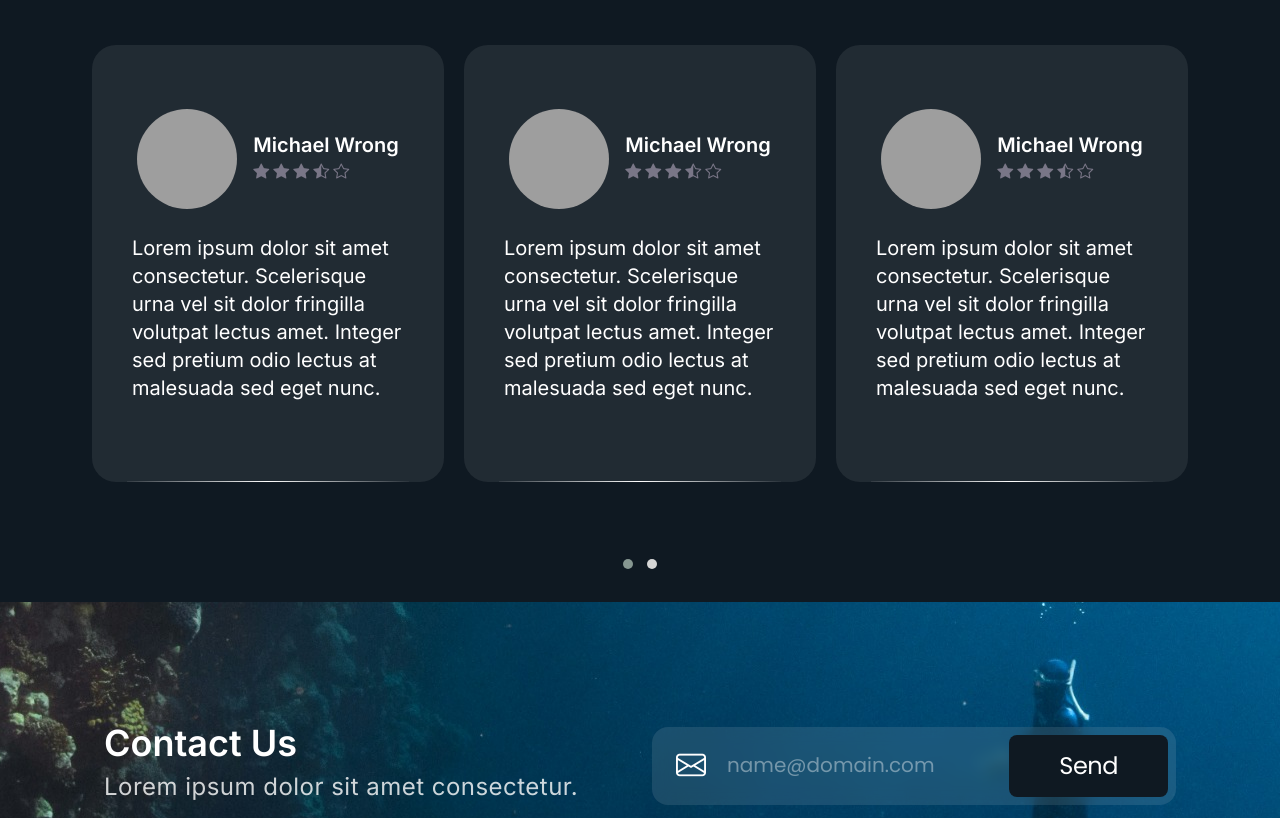
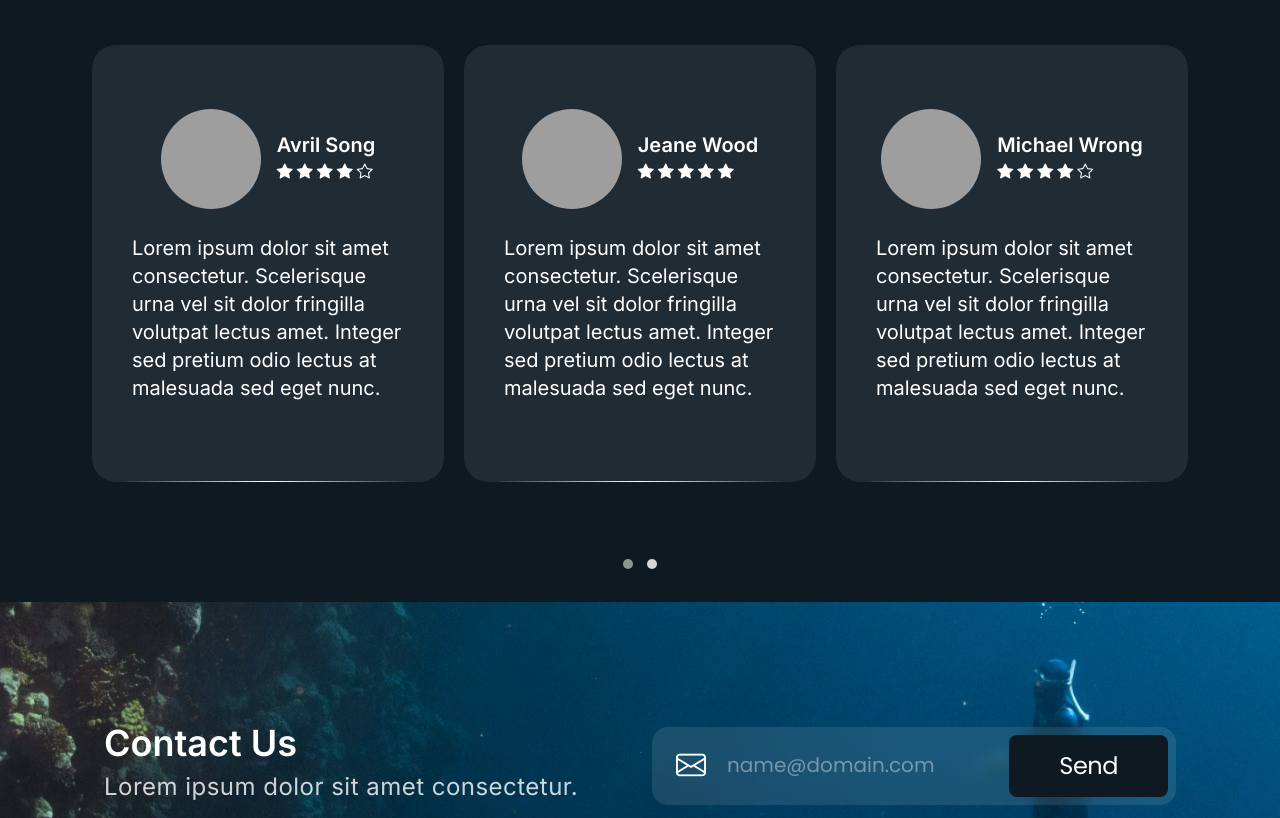
Before and after one commit to shayaanmiyy/boyerr-design-test, a plain HTML site: page index.html in a window 1280 px wide. Shown: the part 3265-4083 px from the top of the page. Drawn offline with nearby package versions, Linux system fonts and the light colour scheme; grey boxes are pictures that could not be loaded.

Commit message:
Style Fix

```diff
--- a/index.html
+++ b/index.html
@@ -274,12 +274,12 @@
 
                             </div>
                             <div>
-                                <h6 class="text-nowrap m-0">Michael Wrong</h6>
+                                <h6 class="text-nowrap m-0">Avril Song</h6>
                                 <ul class="list-unstyled d-flex gap-1 m-0">
                                     <li><i class="bi bi-star-fill" aria-hidden="true"></i></li>
                                     <li><i class="bi bi-star-fill" aria-hidden="true"></i></li>
                                     <li><i class="bi bi-star-fill" aria-hidden="true"></i></li>
-                                    <li><i class="bi bi-star-half" aria-hidden="true"></i></li>
+                                    <li><i class="bi bi-star-fill" aria-hidden="true"></i></li>
                                     <li><i class="bi bi-star" aria-hidden="true"></i></li>
                                 </ul>
                             </div>
@@ -298,13 +298,13 @@
 
                             </div>
                             <div>
-                                <h6 class="text-nowrap m-0">Michael Wrong</h6>
+                                <h6 class="text-nowrap m-0">Jeane Wood</h6>
                                 <ul class="list-unstyled d-flex gap-1 m-0">
                                     <li><i class="bi bi-star-fill" aria-hidden="true"></i></li>
                                     <li><i class="bi bi-star-fill" aria-hidden="true"></i></li>
                                     <li><i class="bi bi-star-fill" aria-hidden="true"></i></li>
-                                    <li><i class="bi bi-star-half" aria-hidden="true"></i></li>
-                                    <li><i class="bi bi-star" aria-hidden="true"></i></li>
+                                    <li><i class="bi bi-star-fill" aria-hidden="true"></i></li>
+                                    <li><i class="bi bi-star-fill" aria-hidden="true"></i></li>
                                 </ul>
                             </div>
                         </div>
@@ -327,7 +327,7 @@
                                     <li><i class="bi bi-star-fill" aria-hidden="true"></i></li>
                                     <li><i class="bi bi-star-fill" aria-hidden="true"></i></li>
                                     <li><i class="bi bi-star-fill" aria-hidden="true"></i></li>
-                                    <li><i class="bi bi-star-half" aria-hidden="true"></i></li>
+                                    <li><i class="bi bi-star-fill" aria-hidden="true"></i></li>
                                     <li><i class="bi bi-star" aria-hidden="true"></i></li>
                                 </ul>
                             </div>
--- a/style.css
+++ b/style.css
@@ -511,6 +511,10 @@ section {
     margin: 0 auto;
 }
 
+.list-unstyled .bi {
+    color: var(--theme-white);
+}
+
 /* Testimonial End */
 
 /* Contact Us  Started */
```
